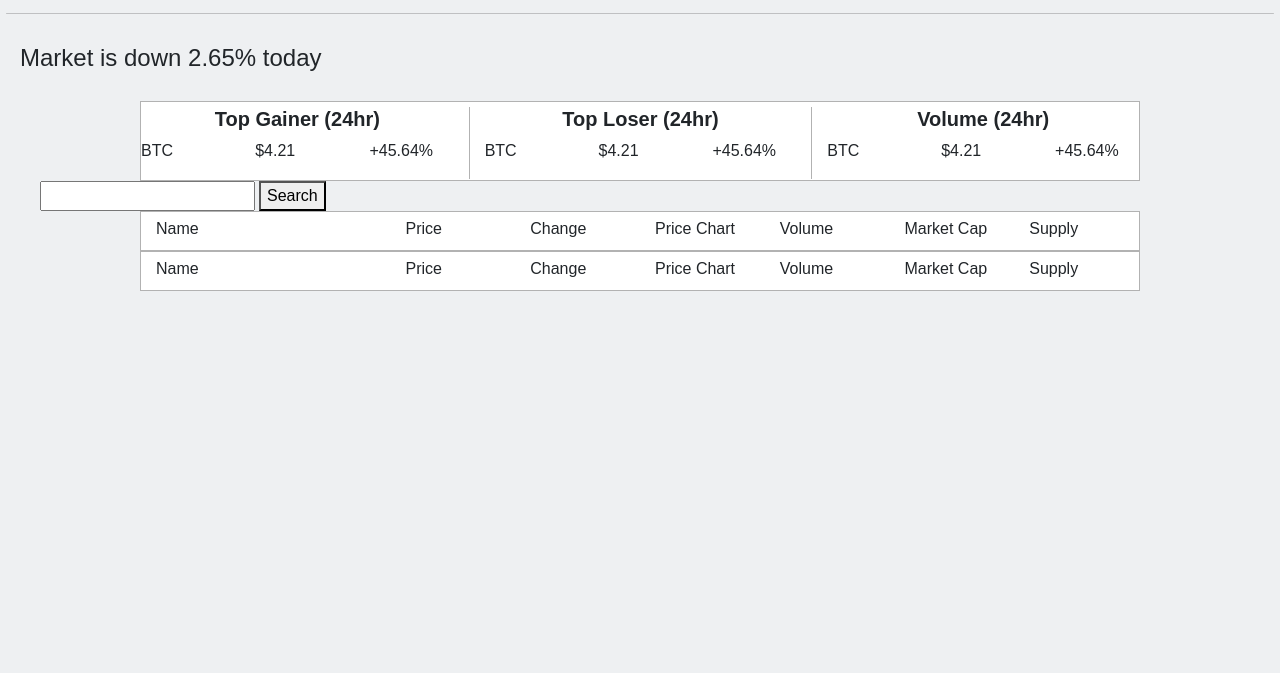
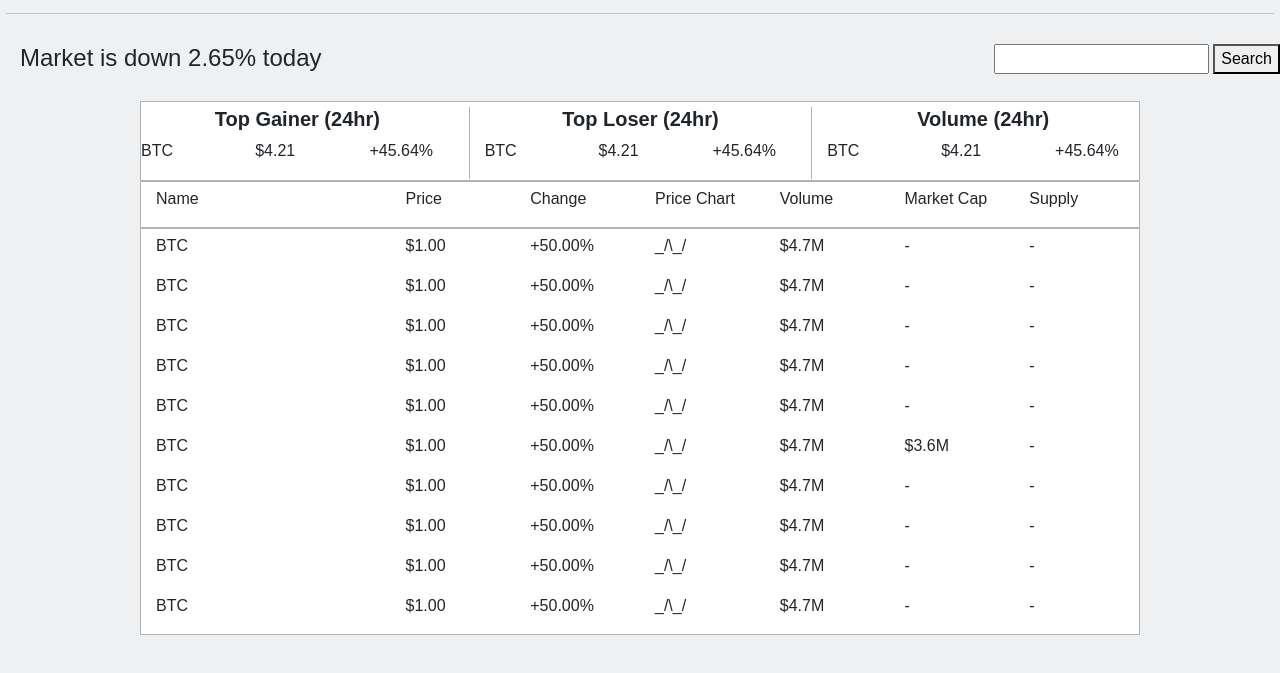
Before and after one commit to wamackie/bitprice, a plain HTML site: page index.html in a window 1280 px wide. Shown: the part 61-734 px from the top of the page. Drawn offline with nearby package versions, Linux system fonts and the light colour scheme.

Commit message:
resolved setup

```diff
--- a/assets/style.css
+++ b/assets/style.css
@@ -61,12 +61,12 @@ hr.rounded {
 }
 
 #searchButton {
-    float: left;
+    float: right;
     margin-left: 4px;
 }
 
 #myInput {
-    float: left;
+    float: right;
     margin-left: 40px;
 }
 
@@ -95,7 +95,7 @@ hr.rounded {
 
 .container-fluid {
     border: 1px solid rgba(0, 0, 0, 0.30);
-    height: 40px;
+    height: auto;
     width: 1000px;
     padding-top: 5px;
     background-color: white;
--- a/index.html
+++ b/index.html
@@ -27,8 +27,12 @@
     <!--24 hour percent change & ticker search-->
     <div class="page">
         <div class="row" id="first-row">
-            <div class="col-md-12">
+            <div class="col-md-6">
                 <h4 id="percent-change">Market is down 2.65% today</h4>
+            </div>
+            <div class="col-md-6">
+                <button type="button" id="searchButton" onclick="getInputValue();">Search</button>
+                <input type="text" id="myInput">
             </div>
         </div>
     </div>
@@ -80,15 +84,6 @@
         </div>
     </div>
 
-    <div class="placeholder">
-        <div class="row">
-            <div class="col-md-12">
-                <input type="text" id="myInput">
-                <button type="button" id="searchButton" onclick="getInputValue();">Search</button>
-            </div>
-        </div>
-    </div>
-
     <!--Container displaying grid titles-->
     <div class="container-fluid">
         <div class="row">
@@ -119,25 +114,88 @@
     <div class="container-fluid">
         <div class="row" id="ordered-list">
             <div class="col-3">
-                <p>Name</p>
+                <p>BTC</p>
+                <p>BTC</p>
+                <p>BTC</p>
+                <p>BTC</p>
+                <p>BTC</p>
+                <p>BTC</p>
+                <p>BTC</p>
+                <p>BTC</p>
+                <p>BTC</p>
+                <p>BTC</p>
             </div>
             <div class="col">
-                <p>Price</p>
+                <p>$1.00</p>
+                <p>$1.00</p>
+                <p>$1.00</p>
+                <p>$1.00</p>
+                <p>$1.00</p>
+                <p>$1.00</p>
+                <p>$1.00</p>
+                <p>$1.00</p>
+                <p>$1.00</p>
+                <p>$1.00</p>
             </div>
             <div class="col">
-                <p>Change</p>
+                <p>+50.00%</p>
+                <p>+50.00%</p>
+                <p>+50.00%</p>
+                <p>+50.00%</p>
+                <p>+50.00%</p>
+                <p>+50.00%</p>
+                <p>+50.00%</p>
+                <p>+50.00%</p>
+                <p>+50.00%</p>
+                <p>+50.00%</p>
             </div>
             <div class="col">
-                <p>Price Chart</p>
+                <p>_/\_/</p>
+                <p>_/\_/</p>
+                <p>_/\_/</p>
+                <p>_/\_/</p>
+                <p>_/\_/</p>
+                <p>_/\_/</p>
+                <p>_/\_/</p>
+                <p>_/\_/</p>
+                <p>_/\_/</p>
+                <p>_/\_/</p>
             </div>
             <div class="col">
-                <p>Volume</p>
+                <p>$4.7M</p>
+                <p>$4.7M</p>
+                <p>$4.7M</p>
+                <p>$4.7M</p>
+                <p>$4.7M</p>
+                <p>$4.7M</p>
+                <p>$4.7M</p>
+                <p>$4.7M</p>
+                <p>$4.7M</p>
+                <p>$4.7M</p>
             </div>
             <div class="col">
-                <p>Market Cap</p>
+                <p>-</p>
+                <p>-</p>
+                <p>-</p>
+                <p>-</p>
+                <p>-</p>
+                <p>$3.6M</p>
+                <p>-</p>
+                <p>-</p>
+                <p>-</p>
+                <p>-</p>
             </div>
             <div class="col">
-                <p>Supply</p>
+                <p>-</p>
+                <p>-</p>
+                <p>-</p>
+                <p>-</p>
+                <p>-</p>
+                <p>-</p>
+                <p>-</p>
+                <p>-</p>
+                <p>-</p>
+                <p>-</p>
             </div>
         </div>
     </div>
```
